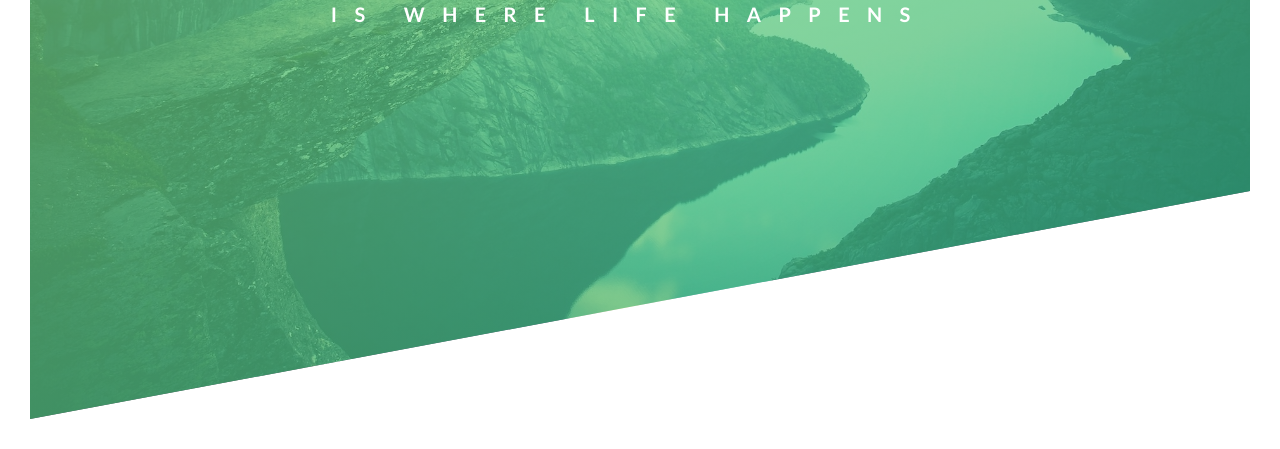
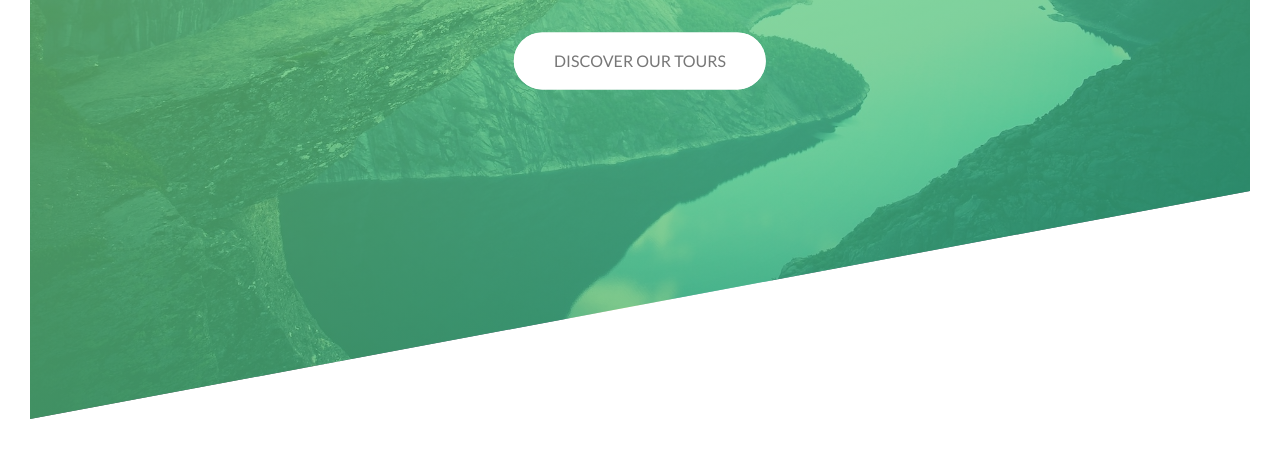
Before and after one commit to pneibaur/css-natours-exercise, a plain HTML site: page starter/index.html in a window 1280 px wide. Shown: the part 371-820 px from the top of the page. Drawn offline with Linux system fonts and the light colour scheme; files that its build step writes are made by us from their sources.

Commit message:
stylizes the button link in the header

```diff
--- a/starter/css/style.css
+++ b/starter/css/style.css
@@ -62,6 +62,8 @@
     left: 50%;
     /* this tells CSS to start the measurement in the middle of the box you're setting. */
     transform: translate(-50%, -50%);
+    /* this affects the button link and centers it (and others) */
+    text-align: center;
 }
 
 .headingPrimary{
@@ -71,6 +73,7 @@
     /* when you do animations, this whole element is what moves.  */
     /* this makes the back part of the element (the z-axis sort of), is hidden, and it fixes the shaking */
     backface-visibility: hidden;
+    margin-bottom: 60px;
 }
 
 .headingPrimaryMain{
@@ -124,3 +127,79 @@
         transform: translateX(0);
     }
 }
+@keyframes moveInBottom{
+    0%{
+        opacity: 0;
+        transform: translateY(40px);
+    }
+    100%{
+        opacity: 1;
+        transform: translateY(0);
+    }
+}
+/* the :link is a pseudo class */
+/* the :visited pseudoclass is normally what turns a blue link purple after a click */
+.btn:link, .btn:visited {
+    text-transform: uppercase;
+    text-decoration: none;
+    padding: 15px 40px;
+    /* by default the element is inline */
+    display: inline-block;
+    border-radius: 50px;
+    /* this is the simpler method of animation. you can specify 'all' when you don't want to write it all out. */
+    transition: all .2s;
+    /* used for the ::after element, because we are using position absolute on it */
+    position: relative;
+}
+.btn:hover{
+    /* this makes it go up by 5 px */
+    transform: translateY(-5px);
+    /* 1st value: offset x direction. 2nd value: offset y direction. 3rd value: blur. 4th value is color */
+    box-shadow: 0 10px 20px rgba(0, 0, 0, .3);
+}
+
+.btn:active{
+    /* when clicked, this makes it "move up" by 1px, but since hover is 5px, it looks like it moves down by 4px */
+    transform: translateY(-1px);
+    box-shadow: 0 5px 10px rgba(0, 0, 0, .3);
+}
+
+.btnWhite{
+    background-color: white;
+    color: #777;
+}
+
+.btnAnimated{
+    animation: moveInBottom .8s ease-out .75s;
+    /* we have a .75s delay before the animation starts... the button loads and is visible, then it does the animation */
+    /* so this animation fill mode works to automatically apply the animation styles before the animation starts */
+    animation-fill-mode: backwards;
+}
+
+/* this is like adding an element after the element we've selected */
+.btn::after{
+    /* we ALWAYS have to specify content property, even if it's nothing, or else it won't show */
+    content: "";
+    /* same thing as the display property. it's inline-block bc that's what the btn is also. */
+    display: inline-block;
+    /* specify that this child element is going to be the same size as it's parent element.  */
+    height: 100%;
+    width: 100%;
+    border-radius: 50px;
+    /* placing the element behind the .btn element */
+    position: absolute;
+    top: 0;
+    left: 0;
+    z-index: -1;
+    transition: all .4s;
+}
+
+.btnWhite::after{
+    background-color: white;
+}
+
+.btn:hover::after{
+    /* scale 2 makes it double in size */
+    transform: scaleX(1.5) scaleY(1.6);
+    opacity: 0;
+}
--- a/starter/index.html
+++ b/starter/index.html
@@ -22,6 +22,7 @@
                     <span class="headingPrimaryMain">Outdoors</span>
                     <span class="headingPrimarySub">is where life happens</span>
                 </h1>
+                <a href="#" class="btn btnWhite btnAnimated">Discover our tours</a>
             </div>
         </header>
 
```
